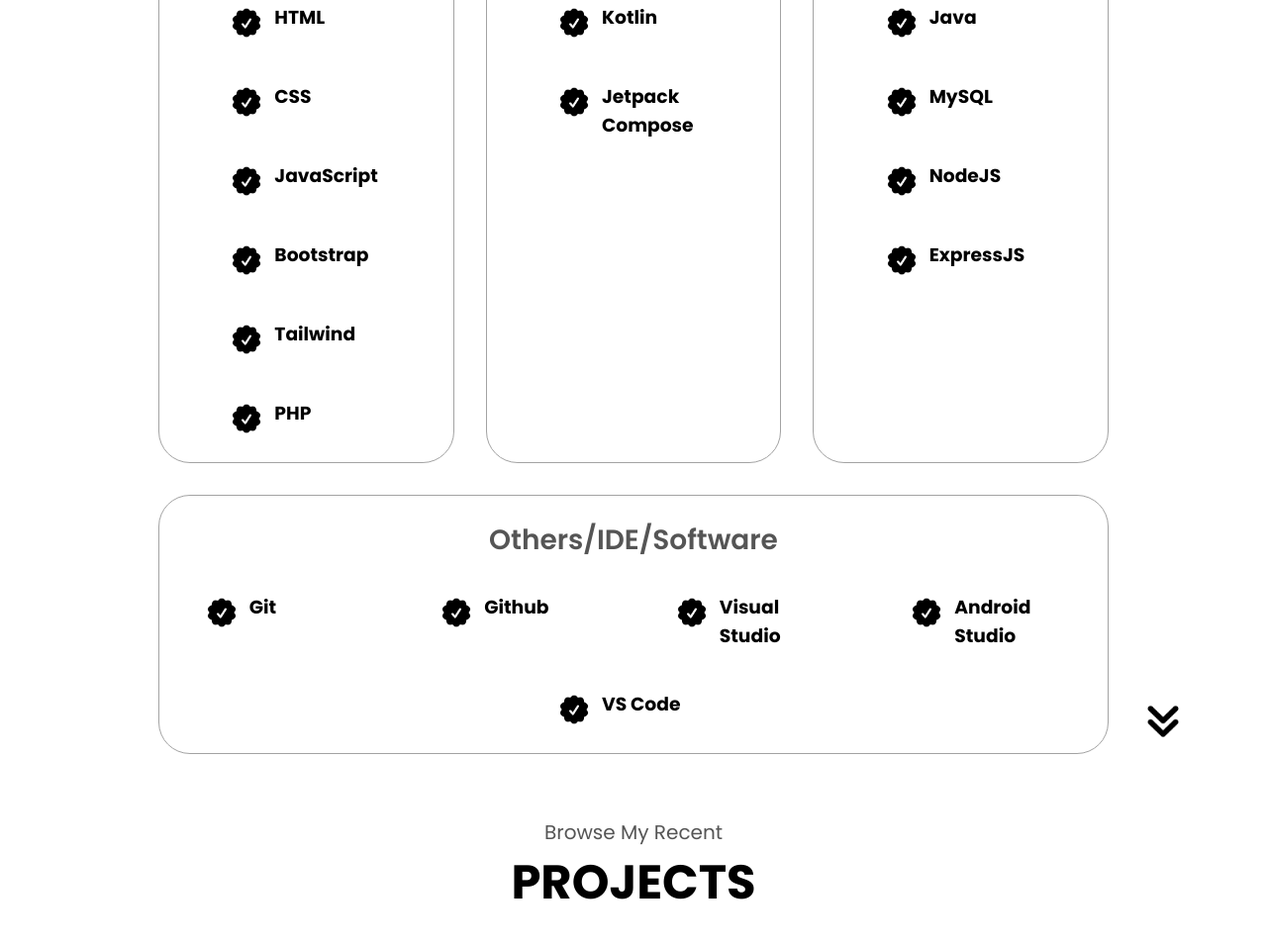
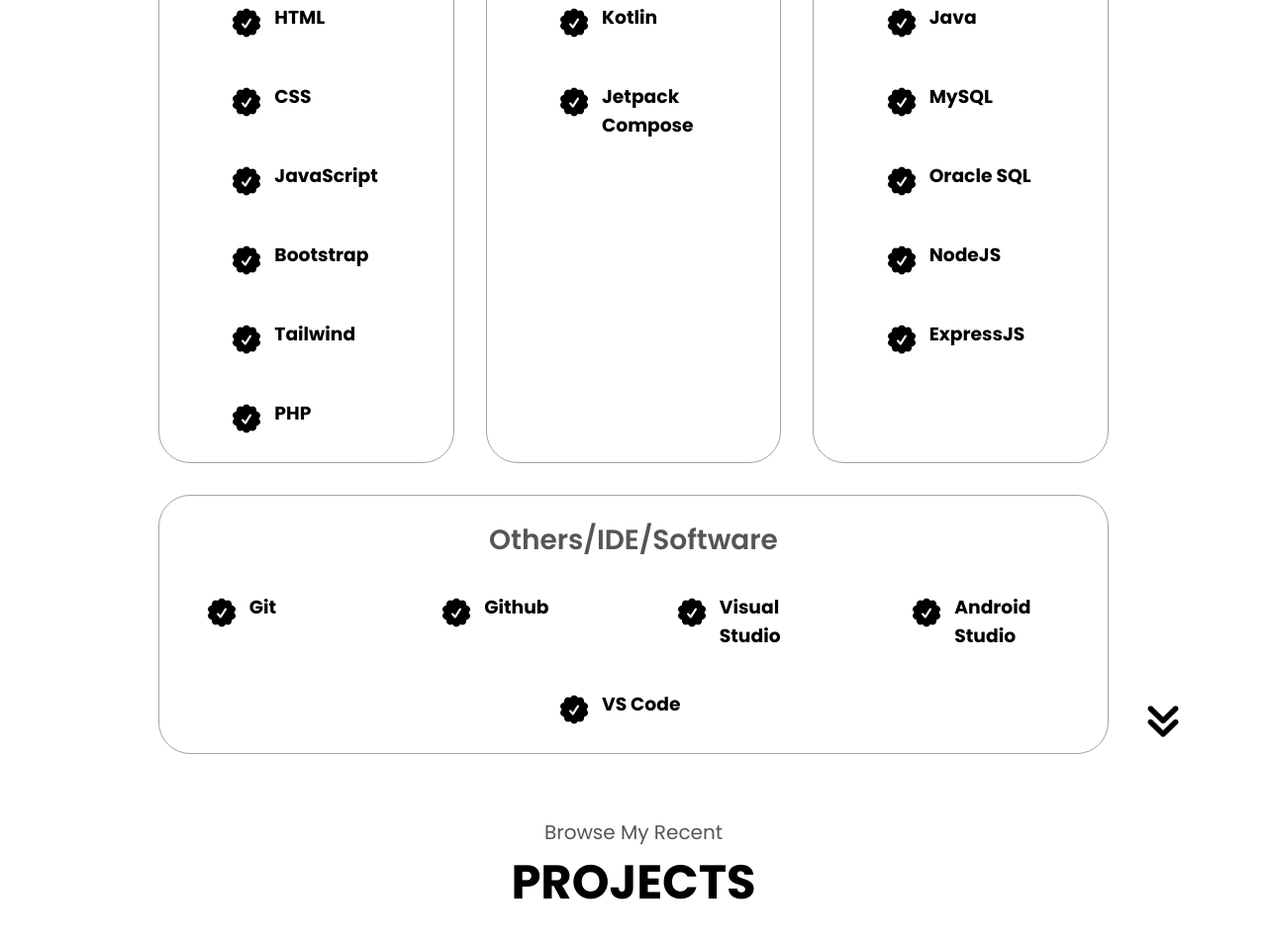
Before and after one commit to kcrosita23/website-portfolio-draft, a plain HTML site: page index.html in a window 1280 px wide. Shown: the part 1960-2918 px from the top of the page at 99% size. Drawn offline with Linux system fonts and the light colour scheme.

Commit message:
oracle sql update

```diff
--- a/index.html
+++ b/index.html
@@ -219,6 +219,14 @@
                                 alt="Experience Icon"
                                 class="icon-check"/>
                             <div>
+                                <h3>Oracle SQL</h3>
+                            </div>
+                        </article>
+                        <article>
+                            <img src="./assets/check.png"
+                                alt="Experience Icon"
+                                class="icon-check"/>
+                            <div>
                                 <h3>NodeJS</h3>
                             </div>
                         </article>
```
